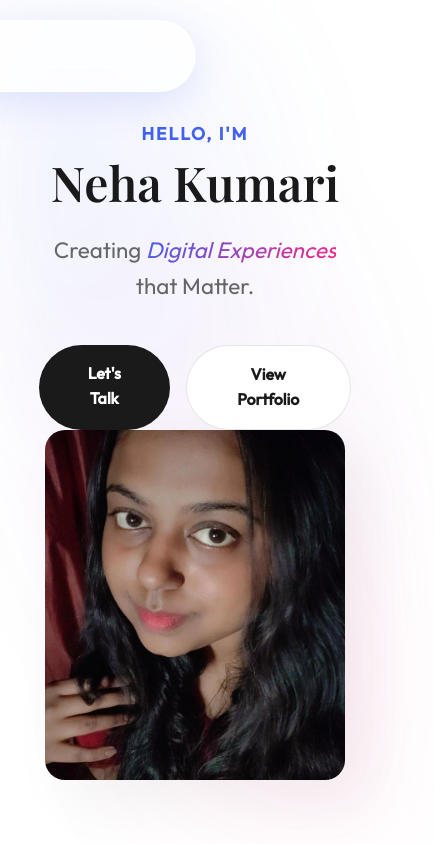
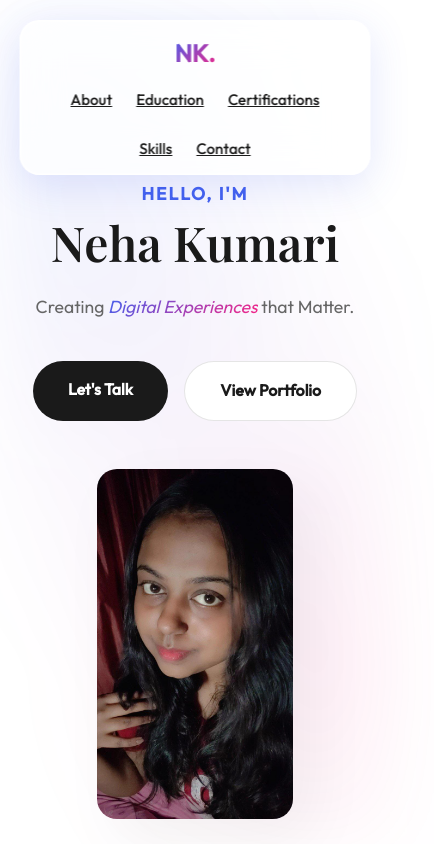
Before and after one commit to neh-04/myportfolio, a plain HTML site: page index.html in a window 390 px wide. Shown: the top 844 px of the page, 434 px wide, since content can reach past the window. Drawn offline with nearby package versions, Linux system fonts and the light colour scheme; a web font is replaced by a local one.

Commit message:
feat: introduce comprehensive responsive styling for mobile views, adjusting navigation, hero section, and various layout elements.

```diff
--- a/style.css
+++ b/style.css
@@ -365,31 +365,74 @@ footer {
 }
 
 /* Responsive */
+/* Responsive */
 @media (max-width: 768px) {
+    .navbar {
+        width: 90%;
+        /* Wider pill on mobile */
+        padding: 0.8rem 1.5rem;
+        flex-direction: column;
+        gap: 1rem;
+        border-radius: 20px;
+        /* Slightly less round to fit content */
+    }
+
+    .nav-links {
+        display: flex;
+        gap: 1.5rem;
+        font-size: 0.8rem;
+        flex-wrap: wrap;
+        /* Wrap links if needed */
+        justify-content: center;
+        width: 100%;
+    }
+
     .hero-section {
         flex-direction: column;
         text-align: center;
-        padding-top: 120px;
+        padding-top: 180px;
+        /* More space for taller mobile nav */
+        padding-left: 5%;
+        padding-right: 5%;
     }
 
     .hero-title {
         font-size: 3rem;
     }
 
-    .nav-links {
-        display: none;
+    .hero-subtitle {
+        font-size: 1.1rem;
+        margin-left: auto;
+        margin-right: auto;
     }
 
-    .navbar {
-        width: 90%;
-        left: 5%;
+    .cta-group {
+        justify-content: center;
     }
 
-    .profile-placeholder {
+    .profile-img {
         margin-top: 3rem;
         width: 100%;
         max-width: 300px;
+        /* Keep it contained */
         height: 350px;
+    }
+
+    .section-padding {
+        padding: 4rem 5%;
+    }
+
+    h2.section-heading {
+        font-size: 2rem;
+    }
+
+    .contact-links {
+        flex-direction: column;
+        gap: 1rem;
+    }
+
+    .separator {
+        display: none;
     }
 }
 
```
